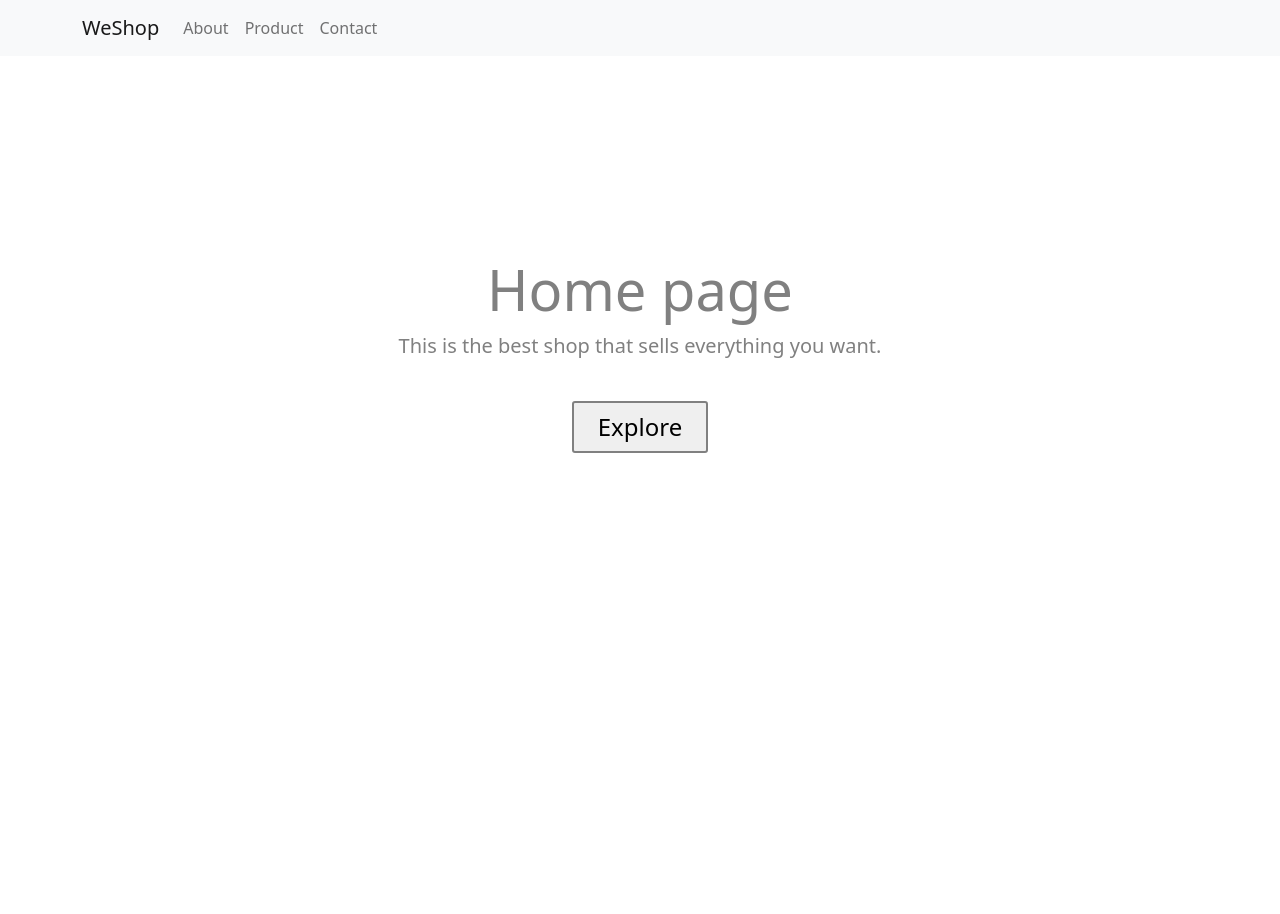
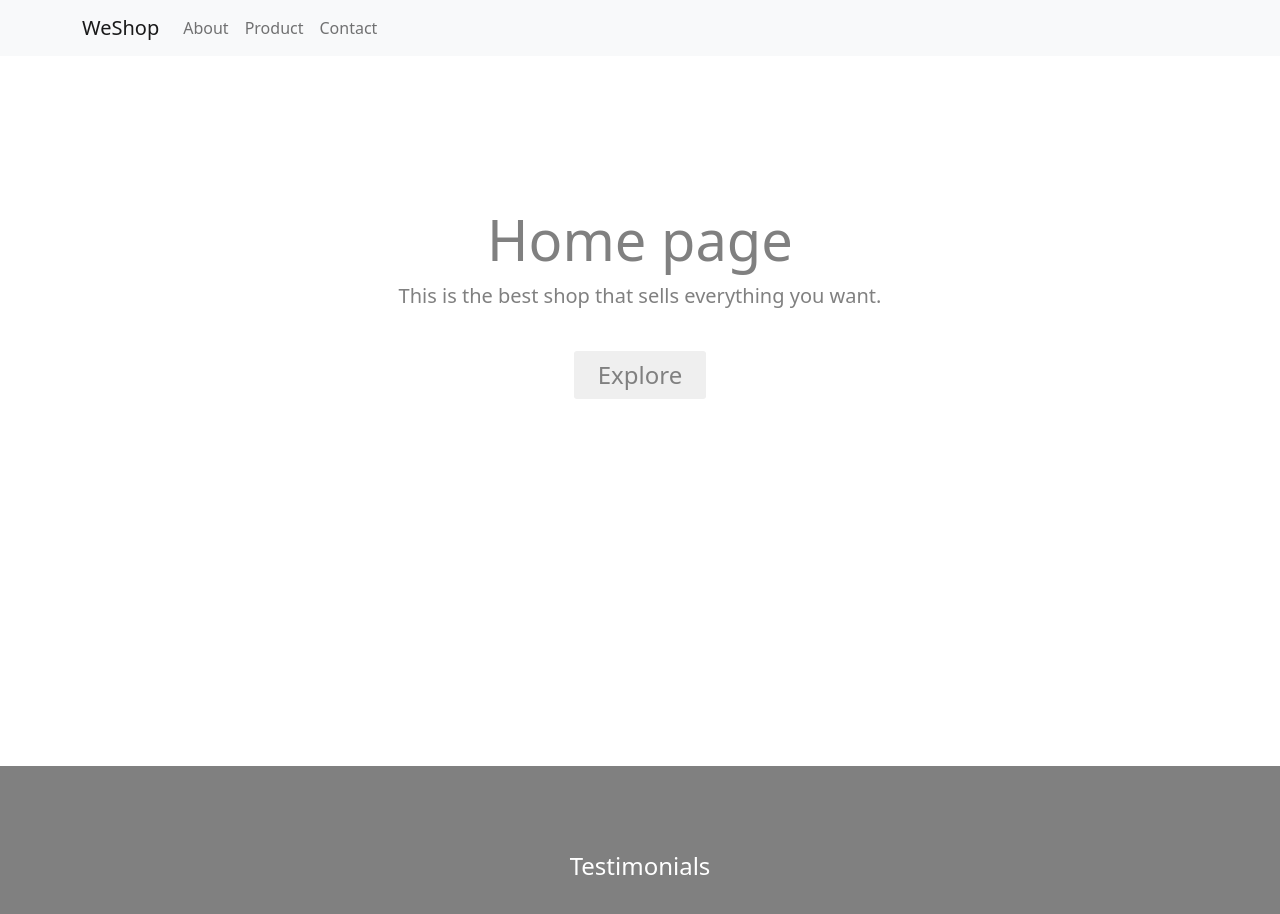
Before and after one commit to nhing17899/webdesign-midterm, a Next.js app: page / in a window 1280 px wide. Shown: the top 914 px of the page. Before the commit the page ends 800 px from the top, so only its background shows below. Built offline with nearby package versions, Linux system fonts and the light colour scheme.

Commit message:
jumbotron done

```diff
--- a/components/jumbotron/index.js
+++ b/components/jumbotron/index.js
@@ -1,33 +1,35 @@
 import styled from "styled-components";
+import { Row } from "react-bootstrap";
 
-const Container = styled.section`
+const Container = styled.div`
+  margin-top: 150px;
   font-size: 1.5em;
   text-align: center;
   color: grey;
-  height: 500 px;
-  top: 200px;
-  position: relative;
-`
+  height: 70vh;
+`;
 
 const Button = styled.button`
-  background: "white" !important;
-  color: "gray";
-  font-size: 1em;
+  font-size: "1em";
+  color: grey;
   margin: 1em;
   padding: 0.25em 1em;
-  border: 2px solid grey;
+  border: none;
   border-radius: 3px;
   cursor: pointer;
+  &:hover {
+    border: 2px solid grey;
+  }
 `;
 
 function Jumbotron() {
   return (
     <Container>
-        <h1 className="display-4">Home page</h1>
-        <p className="lead">
-          This is the best shop that sells everything you want.
-        </p>
-        <Button>Explore</Button>
+      <h1 className="display-4">Home page</h1>
+      <p className="lead">
+        This is the best shop that sells everything you want.
+      </p>
+      <Button>Explore</Button>
     </Container>
   );
 }
--- a/components/testimonials/index.js
+++ b/components/testimonials/index.js
@@ -1 +1,19 @@
 import styled from "styled-components";
+import classes from "./testimonials.module.css";
+
+const Text = styled.div`
+  background: gray;
+  font-size: 1.5em;
+  text-align: center;
+  align-items: center;
+  color: white;
+  height: 25vh;
+  display: flex;
+  justify-content: center;
+`;
+
+function Testimonials() {
+  return <Text>Testimonials</Text>;
+}
+
+export default Testimonials;
--- /dev/null
+++ b/components/testimonials/testimonials.module.css
@@ -0,0 +1,3 @@
+.testimonials {
+    color: red;
+}
--- a/pages/index.js
+++ b/pages/index.js
@@ -1,11 +1,13 @@
 import { Fragment } from "react";
 import styles from "../styles/Home.module.css";
 import Jumbotron from "../components/jumbotron";
+import Testimonials from "../components/testimonials";
 
 export default function Home() {
   return (
     <Fragment>
       <Jumbotron />
+      <Testimonials />
     </Fragment>
   );
 }
```
